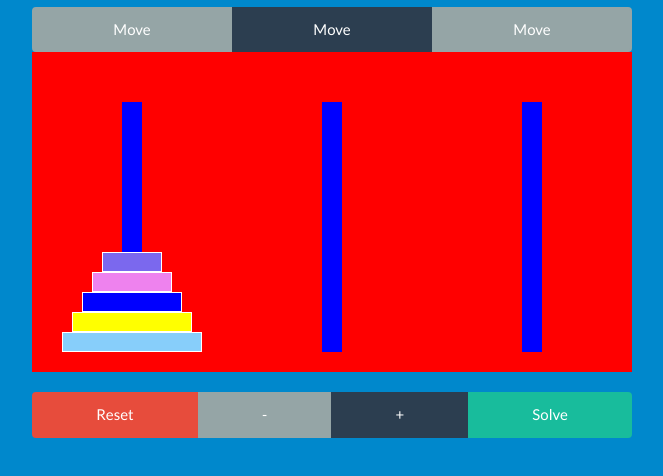
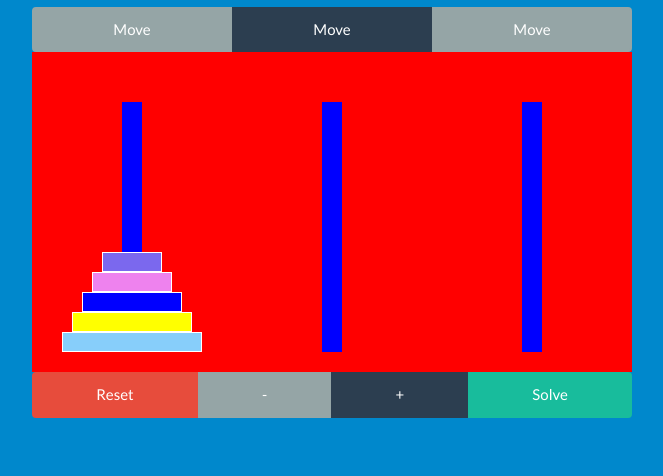
Before and after one commit to MukulBarai/Tower-of-Hanoi, a plain HTML site: page index.html in a window 1280 px wide. Shown: the part 110-586 px from the top of the page, without its empty margins (308-971 px from the left). Drawn offline with Linux system fonts and the light colour scheme.

Commit message:
removed bottom space

```diff
--- a/index.html
+++ b/index.html
@@ -20,7 +20,6 @@
           <div class="clearfix">
             <canvas id="canvas" class="center-block"></canvas>
           </div>
-          <div class="clearfix" style="height:20px"></div>
           <div class="btn-group btn-group-justified center-block" style="width:600px;">
             <a id="reset" class="btn btn-danger">Reset</a>
             <a id="decrease" class="btn btn-default">-</a>
```
